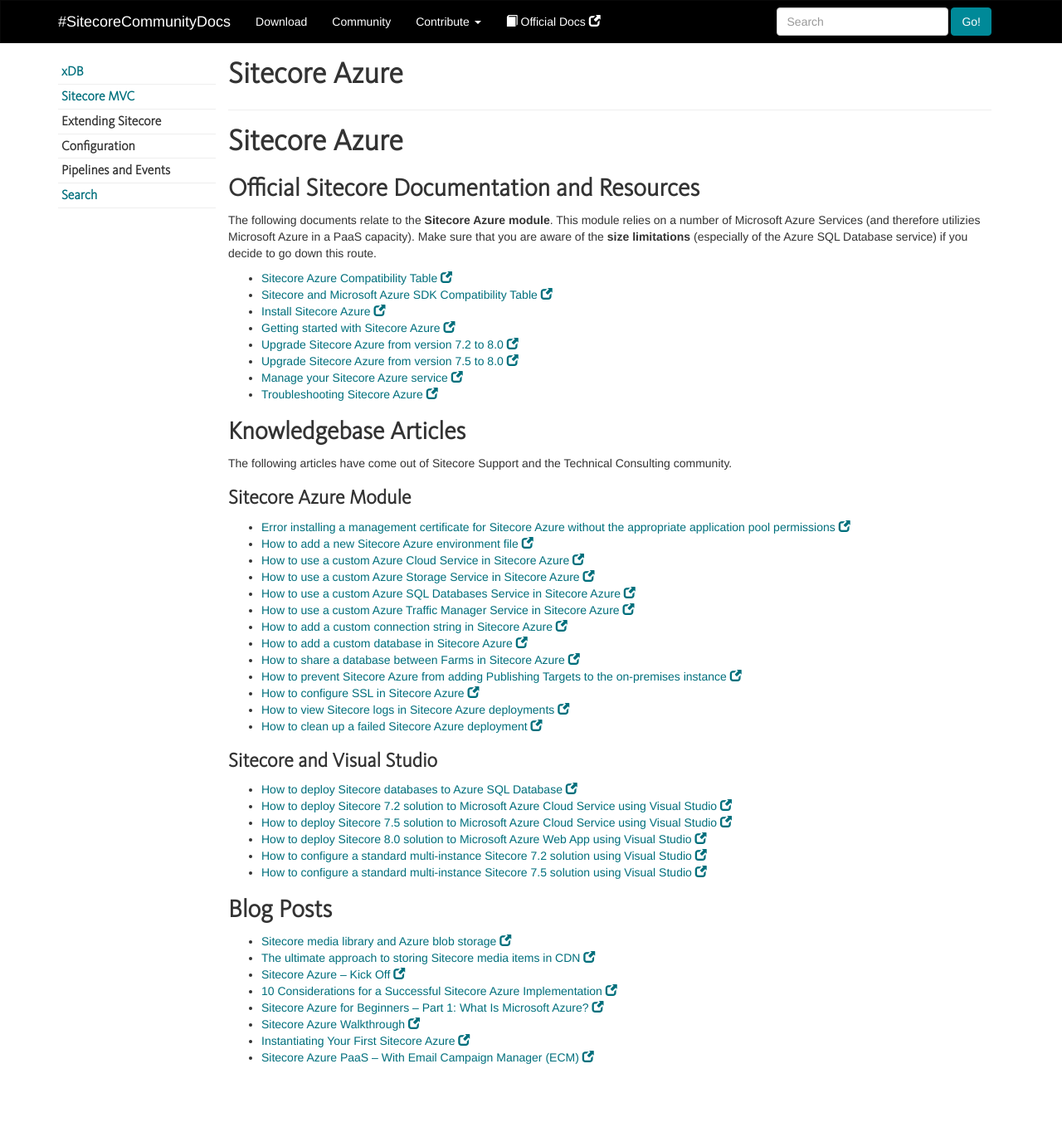
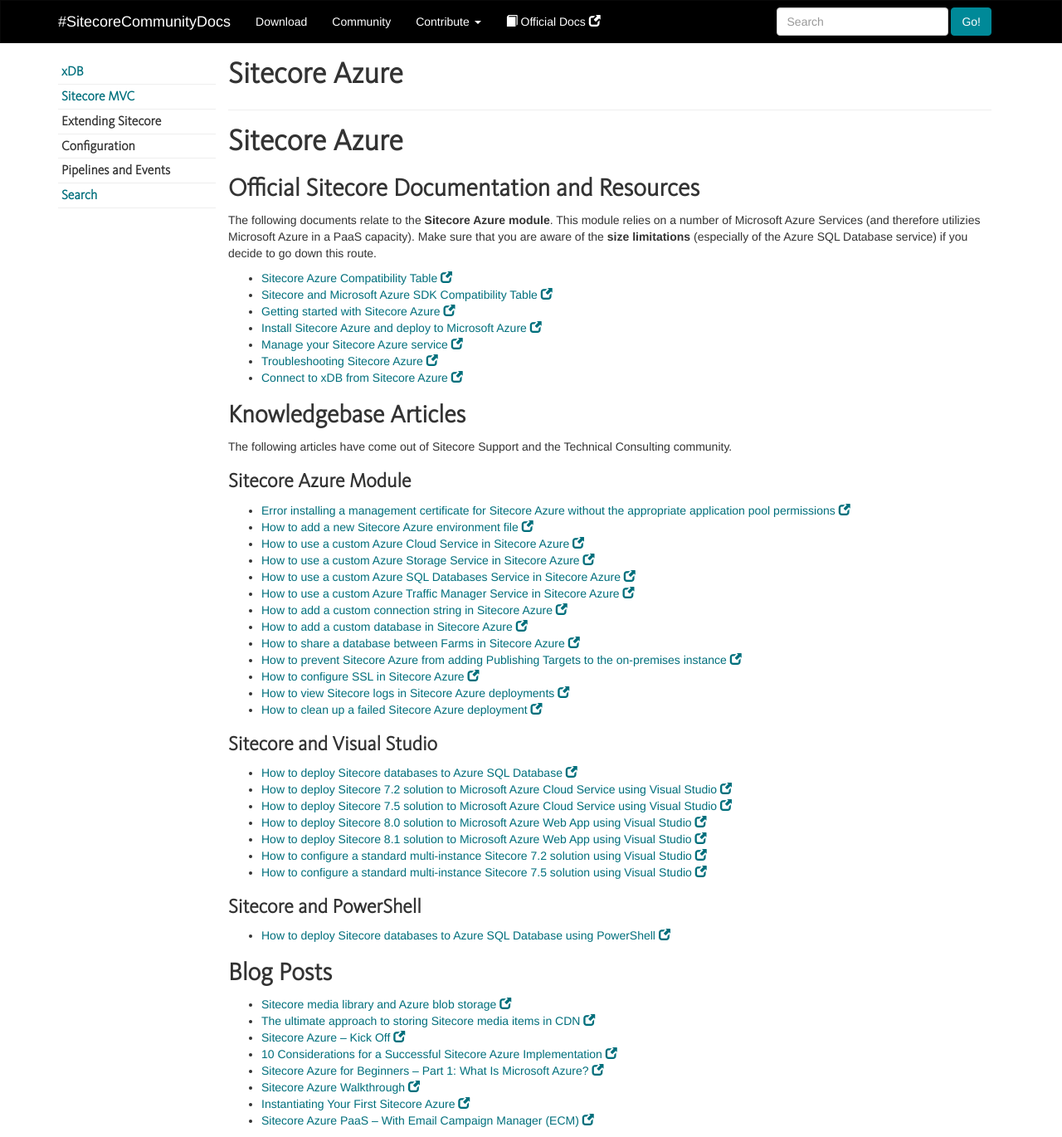
Before and after one commit to Sitecore-Community/docs, a Jekyll site: the page built from documentation/Sitecore Azure/index.md, in a window 1280 px wide. Shown: the whole page at 83% size. Built offline with Jekyll 4.4.1, drawn with Linux system fonts in a browser that asks for light colours; nearby versions of some CDN libraries; a script that is not in the unit is left out; comment, search, counter and statistics services are not loaded; before the commit the page ends 1294 px from its top, so only the background shows below that.

Commit message:
Updated Sitecore Azure list of articles.
Remove outdated/non-existent articles.
Added a couple new articles.

```diff
--- a/documentation/Sitecore Azure/index.md
+++ b/documentation/Sitecore Azure/index.md
@@ -11,12 +11,11 @@
 
 - [Sitecore Azure Compatibility Table](https://kb.sitecore.net/articles/880886)
 - [Sitecore and Microsoft Azure SDK Compatibility Table](https://kb.sitecore.net/articles/026831)
-- [Install Sitecore Azure](https://doc.sitecore.net/cloud/azure/install%20sitecore%20azure)
 - [Getting started with Sitecore Azure](https://doc.sitecore.net/cloud/azure/getting%20started%20with%20sitecore%20azure)
-- [Upgrade Sitecore Azure from version 7.2 to 8.0](https://doc.sitecore.net/cloud/azure/upgrade%20sitecore%20azure%20from%20version%2072%20rev%20140411%20to%2080%20rev%20150522)
-- [Upgrade Sitecore Azure from version 7.5 to 8.0](https://doc.sitecore.net/cloud/azure/upgrade%20sitecore%20azure%20from%20version%2075%20rev%20141126%20to%2080%20rev150522)
+- [Install Sitecore Azure and deploy to Microsoft Azure](https://doc.sitecore.net/cloud/azure/using_sitecore_azure/install_sitecore_azure_and_deploy_to_microsoft_azure)
 - [Manage your Sitecore Azure service](https://doc.sitecore.net/cloud/azure/manage%20your%20sitecore%20azure%20service)
 - [Troubleshooting Sitecore Azure](https://doc.sitecore.net/cloud/azure/troubleshooting%20sitecore%20azure)
+- [Connect to xDB from Sitecore Azure ](https://doc.sitecore.net/cloud/xdb_cloud/connect_to_sitecore_xdb_from_sitecore_azure)
 
 ## Knowledgebase Articles
 
@@ -44,8 +43,13 @@
 - [How to deploy Sitecore 7.2 solution to Microsoft Azure Cloud Service using Visual Studio](https://github.com/olegburov/sitecore-azure-content/blob/master/articles/how-to-deploy-sitecore-72-solution-to-microsoft-azure-cloud-service-using-visual-studio.md)
 - [How to deploy Sitecore 7.5 solution to Microsoft Azure Cloud Service using Visual Studio](https://github.com/olegburov/sitecore-azure-content/blob/master/articles/how-to-deploy-sitecore-75-solution-to-microsoft-azure-cloud-service-using-visual-studio.md)
 - [How to deploy Sitecore 8.0 solution to Microsoft Azure Web App using Visual Studio](https://github.com/olegburov/sitecore-azure-content/blob/master/articles/how-to-deploy-sitecore-80-solution-to-microsoft-azure-web-app-using-visual-studio.md)
+- [How to deploy Sitecore 8.1 solution to Microsoft Azure Web App using Visual Studio](https://github.com/olegburov/sitecore-azure-content/blob/master/articles/how-to-deploy-sitecore-81-solution-to-microsoft-azure-web-app-using-visual-studio.md)
 - [How to configure a standard multi-instance Sitecore 7.2 solution using Visual Studio](https://github.com/olegburov/sitecore-azure-content/blob/master/articles/how-to-configure-a-standard-multi-instance-sitecore-72-solution-using-visual-studio.md)
 - [How to configure a standard multi-instance Sitecore 7.5 solution using Visual Studio](https://github.com/olegburov/sitecore-azure-content/blob/master/articles/how-to-configure-a-standard-multi-instance-sitecore-75-solution-using-visual-studio.md)
+
+### Sitecore and PowerShell
+
+- [How to deploy Sitecore databases to Azure SQL Database using PowerShell](https://github.com/olegburov/Sitecore-Azure-Content/blob/master/articles/how-to-deploy-sitecore-databases-to-azure-sql-database-using-powershell.md)
 
 ## Blog Posts
 
```
